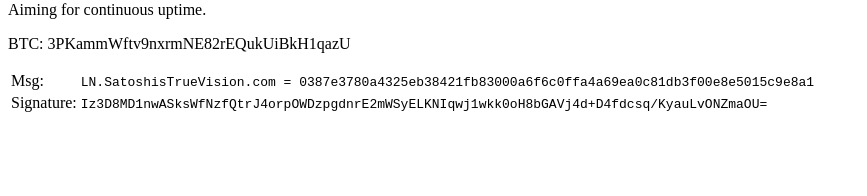
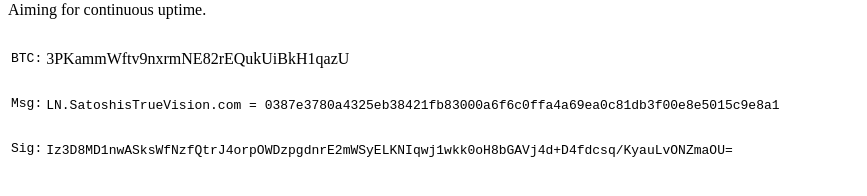
Before and after one commit to SatoshisTrueVision/ln, a plain HTML site: page index.html in a window 1280 px wide. Shown: the part 258-454 px from the top of the page, without its empty margins (0-867 px from the left). Drawn offline with Linux system fonts and the light colour scheme.

Commit message:
Update index.html

```diff
--- a/index.html
+++ b/index.html
@@ -16,11 +16,11 @@
       Aiming for continuous uptime.
     </p>
     <p>
-      BTC: 3PKammWftv9nxrmNE82rEQukUiBkH1qazU<br/>
       <table>
         <tbody>
-          <tr><td>Msg:</td><td><code>LN.SatoshisTrueVision.com = 0387e3780a4325eb38421fb83000a6f6c0ffa4a69ea0c81db3f00e8e5015c9e8a1</code></td></tr>
-          <tr><td>Signature:</td><td><code>Iz3D8MD1nwASksWfNzfQtrJ4orpOWDzpgdnrE2mWSyELKNIqwj1wkk0oH8bGAVj4d+D4fdcsq/KyauLvONZmaOU=</code></td></tr>
+          <tr><td><pre>BTC:</pre></td><td>3PKammWftv9nxrmNE82rEQukUiBkH1qazU</td></tr>
+          <tr><td><pre>Msg:</pre></td><td><code>LN.SatoshisTrueVision.com = 0387e3780a4325eb38421fb83000a6f6c0ffa4a69ea0c81db3f00e8e5015c9e8a1</code></td></tr>
+          <tr><td><pre>Sig:</pre></td><td><code>Iz3D8MD1nwASksWfNzfQtrJ4orpOWDzpgdnrE2mWSyELKNIqwj1wkk0oH8bGAVj4d+D4fdcsq/KyauLvONZmaOU=</code></td></tr>
         </tbody>
       </table>
     </p>
```
